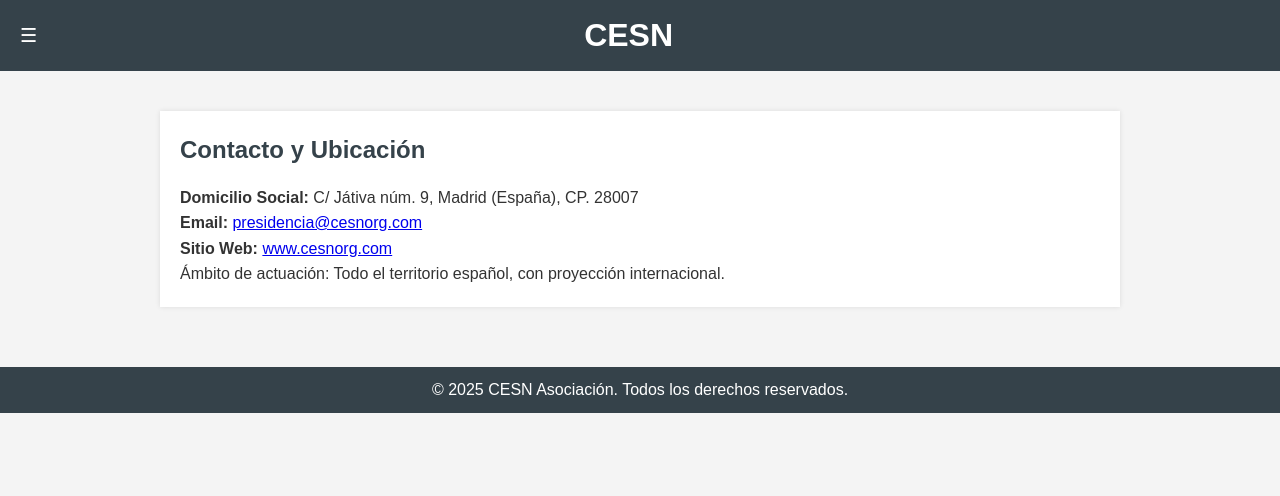
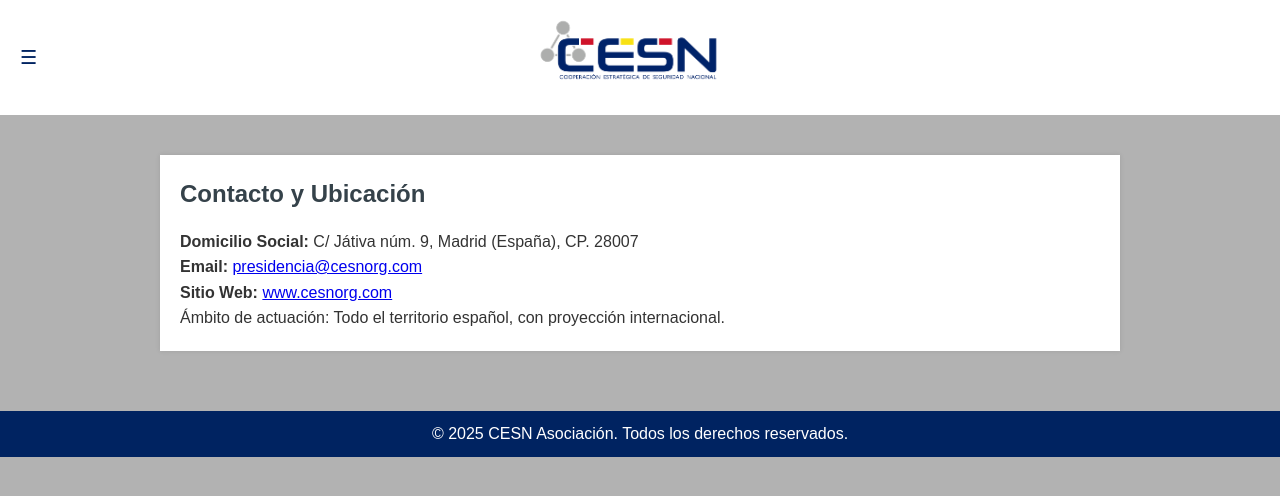
Before and after one commit to foreswearer/CESN_webpage, a website: page contacto.html in a window 1280 px wide. Drawn offline with Linux system fonts and the light colour scheme.

Commit message:
change in style

```diff
--- a/partials/header.html
+++ b/partials/header.html
@@ -1,5 +1,7 @@
 <!-- partials/header.html -->
 <header>
     <button id="menu-toggle" aria-label="Open menu">&#9776;</button>
-    <h1>CESN</h1>
+    <h1>
+        <img src="../img/CESN.png" alt="CESN Logo" style="height: 80px;">
+    </h1>
 </header>
--- a/style.css
+++ b/style.css
@@ -7,7 +7,7 @@
 
 body {
     font-family: Arial, sans-serif;
-    background-color: #f4f4f4;
+    background-color: #b2b2b2;
     color: #333;
     line-height: 1.6;
 }
@@ -16,8 +16,8 @@ body {
 header {
     display: flex;
     align-items: center;
-    background: #35424a;
-    color: #fff;
+    background: #ffffff;
+    color: #002361;
     padding: 10px 20px;
 }
 
@@ -31,7 +31,7 @@ header h1 {
     font-size: 1.2rem;
     background: transparent;
     border: none;
-    color: #fff;
+    color: #002361;
     cursor: pointer;
 }
 
@@ -42,7 +42,7 @@ header h1 {
     left: 0;
     width: 220px;
     height: 100vh;
-    background-color: #35424a;
+    background-color: #002361;
     padding-top: 60px; /* so the menu doesn't hide under the header */
     transform: translateX(-100%);
     transition: transform 0.3s ease;
@@ -66,7 +66,8 @@ header h1 {
 }
 
 #sidebar ul li a:hover {
-    background-color: #2a363d;
+    background-color: #b2b2b2;
+    color: #002361;
 }
 
 /* When the sidebar is "open" */
@@ -96,7 +97,7 @@ section h2 {
 
 /* FOOTER (loaded via partial) */
 footer {
-    background: #35424a;
+    background: #002361;
     color: #fff;
     text-align: center;
     padding: 10px 0;
```
Also changed, not shown: img/CESN.png (added).
